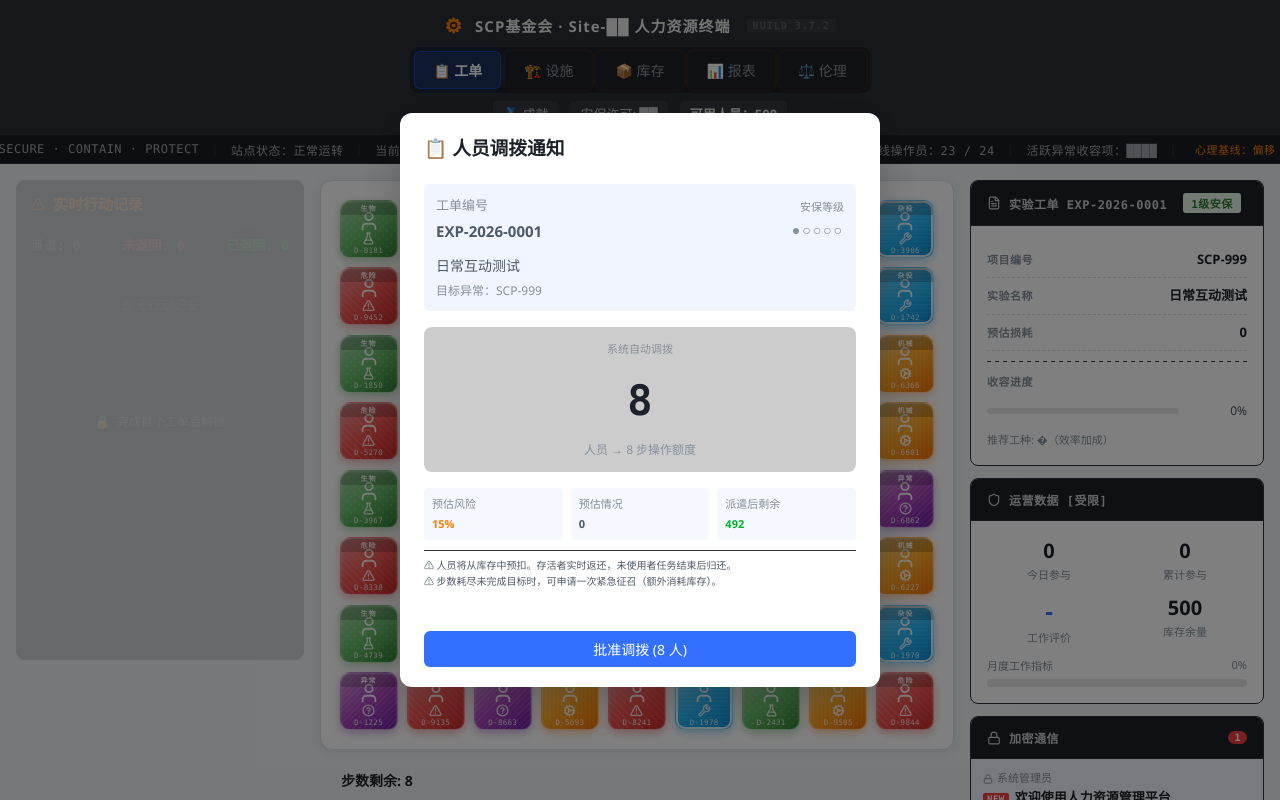
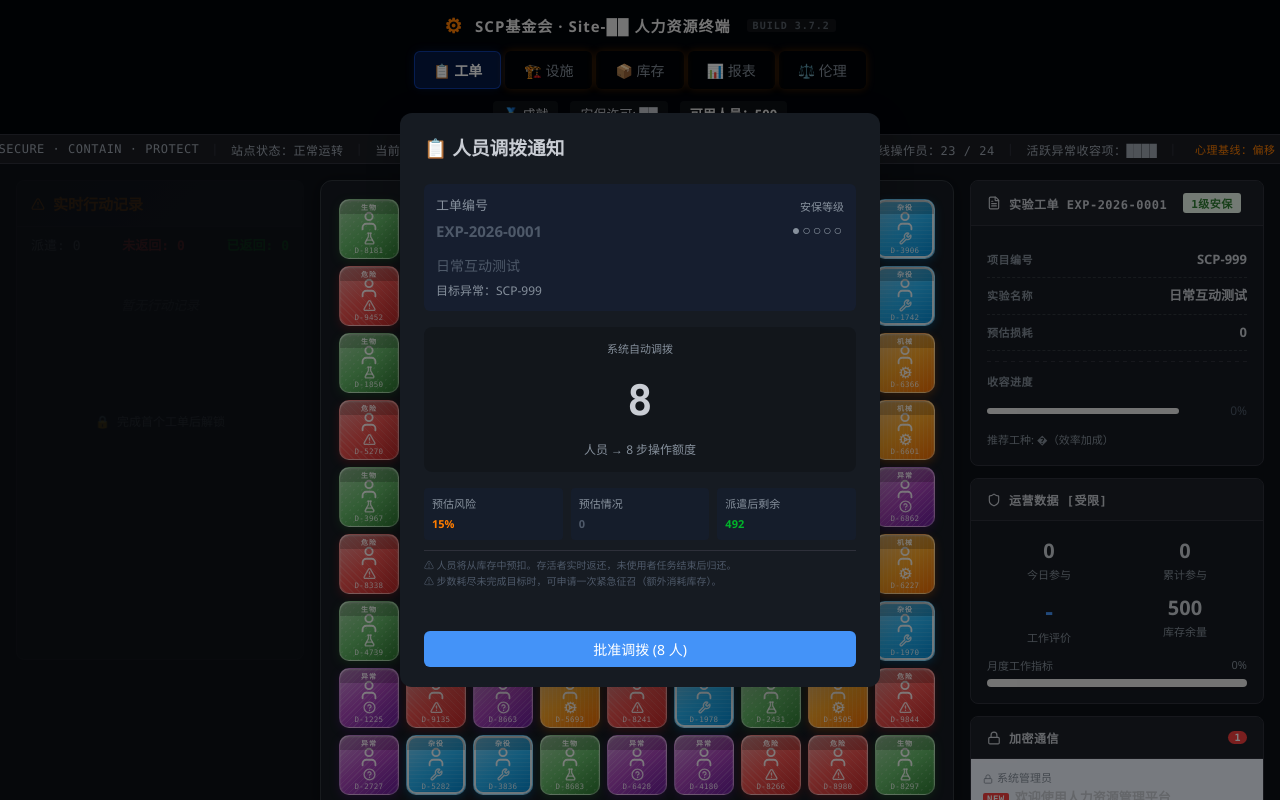
Before and after one commit to GooHello/Class-D_ELIMINATING, a React (Vite) app: page / in a window 1280 px wide. Shown: the top 800 px of the page. Built offline with nearby package versions, Linux system fonts and the light colour scheme.

Commit message:
beta: 9x9 board, full dark theme, phase transition ceremony

```diff
--- a/src/App.tsx
+++ b/src/App.tsx
@@ -138,6 +138,7 @@ function App() {
   const [showEndingA, setShowEndingA] = useState(false);
   const [endingLines, setEndingLines] = useState<string[]>([]);
   const [showEndingBtn, setShowEndingBtn] = useState(false);
+  const [phaseOverlay, setPhaseOverlay] = useState<string | null>(null); // Phase转换全屏overlay
   const [endingBtnText, setEndingBtnText] = useState('[接受重新分类]');
   const [currentEndingId, setCurrentEndingId] = useState<string | null>(null); // 当前结局ID
   const [showParallelEndings, setShowParallelEndings] = useState(false); // 平行结局列表
@@ -854,8 +855,10 @@ function App() {
       const nextPhase = getPhase(nextLevel);
       const notice = getPhaseTransitionNotice(nextPhase);
       if (notice) {
-        setHesitationNotice(notice);
-        setTimeout(() => setHesitationNotice(null), 5000);
+        // 全屏overlay仪式感 + 写入战报
+        setPhaseOverlay(notice);
+        addLogEntry({ type: 'system' as any, scpName: '⚙ 系统', detail: notice });
+        setTimeout(() => setPhaseOverlay(null), 4000);
       }
       // Ethics review already handled in handleLevelComplete — no duplicate trigger here
     }
@@ -2136,6 +2139,13 @@ function App() {
       )}
 
       {/* ===== ENDING SCREENS ===== */}
+      {/* Phase Transition Overlay */}
+      {phaseOverlay && (
+        <div className="phase-overlay">
+          <div className="phase-overlay-text">{phaseOverlay}</div>
+        </div>
+      )}
+
       {showGlitch && <div className="glitch-overlay" />}
 
       {showEndingA && (
--- a/src/game/MatchEngine.ts
+++ b/src/game/MatchEngine.ts
@@ -2,7 +2,7 @@ import type { PieceColor } from '../data/missions';
 
 export type SpecialType = 'none' | 'striped_h' | 'striped_v' | 'bomb' | 'rainbow';
 
-export const ROWS = 8;
+export const ROWS = 9;
 export const COLS = 9;
 
 export interface Piece {
--- a/src/index.css
+++ b/src/index.css
@@ -1,16 +1,18 @@
 :root {
-  --oa-bg: #f0f2f5;
-  --oa-text: #1d2129;
-  --oa-accent: #3370ff;
-  --oa-border: #dee0e3;
-  --oa-panel: #ffffff;
-  --oa-nav: #2b2f36;
+  --oa-bg: #0d1117;
+  --oa-text: #c9cdd4;
+  --oa-accent: #4493f8;
+  --oa-border: #30363d;
+  --oa-panel: #161b22;
+  --oa-nav: #010409;
   --oa-nav-text: #c9cdd4;
-  --piece-blue: #4FC3F7;
-  --piece-red: #EF5350;
-  --piece-green: #66BB6A;
-  --piece-orange: #FFA726;
-  --piece-purple: #AB47BC;
+  --oa-card: #1c2128;
+  --oa-card-hover: #262c36;
+  --piece-blue: #58a6ff;
+  --piece-red: #f85149;
+  --piece-green: #3fb950;
+  --piece-orange: #d29922;
+  --piece-purple: #bc8cff;
 }
 
 * {
@@ -289,7 +291,7 @@ body {
   background: var(--oa-panel);
   border-radius: 12px;
   padding: 16px;
-  box-shadow: 0 2px 12px rgba(0,0,0,0.08);
+  box-shadow: 0 2px 16px rgba(0,0,0,0.4);
   border: 1px solid var(--oa-border);
   position: relative;
   overflow: hidden;
@@ -298,10 +300,10 @@ body {
 .board-grid {
   display: grid;
   grid-template-columns: repeat(9, 1fr);
-  grid-template-rows: repeat(8, 1fr);
-  gap: 4px;
+  grid-template-rows: repeat(9, 1fr);
+  gap: 3px;
   width: 600px;
-  height: 536px;
+  height: 600px;
 }
 
 .piece-cell {
@@ -324,8 +326,10 @@ body {
 
 /* -- piece token (personnel badge) -- */
 .piece-token {
-  width: 58px;
-  height: 58px;
+  width: 100%;
+  height: 100%;
+  max-width: 60px;
+  max-height: 60px;
   border-radius: 10px;
   transition: all 0.2s;
   position: relative;
@@ -397,7 +401,7 @@ body {
 }
 
 .piece-cell.selected .piece-token {
-  box-shadow: 0 0 0 3px #fff, 0 0 0 5px var(--oa-accent), 0 0 16px rgba(51,112,255,0.5);
+  box-shadow: 0 0 0 3px var(--oa-panel), 0 0 0 5px var(--oa-accent), 0 0 16px rgba(51,112,255,0.5);
   transform: scale(1.05);
 }
 
@@ -449,7 +453,7 @@ body {
 }
 
 .piece-token.player-piece {
-  box-shadow: 0 0 0 2px #fff, 0 0 0 4px #ff4444, 0 0 20px rgba(255, 68, 68, 0.5);
+  box-shadow: 0 0 0 2px var(--oa-panel), 0 0 0 4px #ff4444, 0 0 20px rgba(255, 68, 68, 0.5);
   animation: glowPulse 1s ease-in-out infinite;
 }
 
@@ -535,7 +539,7 @@ body {
   font-weight: 600;
   color: var(--oa-text);
   border-bottom: 1px solid var(--oa-border);
-  background: #fafbfc;
+  background: var(--oa-card);
   display: flex;
   align-items: center;
   gap: 6px;
@@ -733,7 +737,7 @@ body {
   color: #4e5969;
   white-space: pre-wrap;
   font-family: "SimSun", "Noto Serif CKJ SC", serif;
-  background: #fafbfc;
+  background: var(--oa-card);
   border-top: 1px solid var(--oa-border);
 }
 
@@ -799,13 +803,14 @@ body {
 /* ========== REPORT MODAL ========== */
 .report-modal .report-content {
   padding: 24px;
-  background: #fffef5;
-  border: 2px solid #d4d0c0;
+  background: var(--oa-card);
+  border: 1px solid var(--oa-border);
   border-radius: 4px;
   margin: 12px 24px 0;
   font-size: 14px;
   line-height: 2;
-  font-family: "SimSun", "Noto Serif CKJ SC", serif;
+  font-family: "Consolas", "Courier New", monospace;
+  color: var(--oa-text);
 }
 
 .report-title {
@@ -814,8 +819,9 @@ body {
   font-weight: 700;
   margin-bottom: 16px;
   padding-bottom: 8px;
-  border-bottom: 2px solid #333;
-  font-family: "SimSun", serif;
+  border-bottom: 1px solid var(--oa-border);
+  font-family: "Consolas", monospace;
+  color: #e8e8e8;
 }
 
 .report-line {
@@ -825,14 +831,14 @@ body {
 
 .report-divider {
   border: none;
-  border-top: 1px solid #d4d0c0;
+  border-top: 1px solid var(--oa-border);
   margin: 12px 0;
 }
 
 .report-conclusion {
   margin-top: 12px;
   padding-top: 12px;
-  border-top: 1px dashed #d4d0c0;
+  border-top: 1px dashed var(--oa-border);
 }
 
 .report-rating {
@@ -884,7 +890,7 @@ body {
 
 /* ========== ETHICS REVIEW ========== */
 .ethics-modal .modal-header {
-  background: #fafbfc;
+  background: var(--oa-card);
   border-bottom: 1px solid var(--oa-border);
 }
 
@@ -1178,6 +1184,46 @@ body {
   white-space: nowrap;
 }
 
+/* ========== PHASE TRANSITION OVERLAY ========== */
+.phase-overlay {
+  position: fixed;
+  top: 0;
+  left: 0;
+  width: 100%;
+  height: 100%;
+  background: rgba(0, 0, 0, 0.85);
+  z-index: 4500;
+  display: flex;
+  align-items: center;
+  justify-content: center;
+  animation: phaseIn 4s ease-out forwards;
+}
+
+.phase-overlay-text {
+  font-family: "Consolas", "Courier New", monospace;
+  font-size: 15px;
+  color: #86909c;
+  max-width: 500px;
+  text-align: center;
+  line-height: 1.8;
+  letter-spacing: 0.5px;
+  animation: phaseTextIn 4s ease-out forwards;
+}
+
+@keyframes phaseIn {
+  0% { opacity: 0; }
+  15% { opacity: 1; }
+  80% { opacity: 1; }
+  100% { opacity: 0; }
+}
+
+@keyframes phaseTextIn {
+  0% { opacity: 0; transform: translateY(10px); }
+  20% { opacity: 1; transform: translateY(0); }
+  75% { opacity: 1; }
+  100% { opacity: 0; }
+}
+
 /* ========== GLITCH EFFECT ========== */
 .glitch-overlay {
   position: fixed;
@@ -1222,7 +1268,7 @@ body {
   user-select: none;
 }
 
-/* 数字越大越显眼 — 但永远不解释自己 */
+/* 数字越大越显眼 - 但永远不解释自己 */
 .silent-counter:hover .silent-number {
   color: #86909c;
 }
@@ -1284,7 +1330,7 @@ body {
 }
 
 .system-bug::before {
-  content: '⚙ 系统日志: ';
+  content: '📡 系统日志: ';
   color: #ff7d00;
 }
 
@@ -1629,7 +1675,7 @@ body {
   position: absolute;
   padding: 4px 10px;
   background: rgba(255, 255, 255, 0.95);
-  border: 1px solid #dee0e3;
+  border: 1px solid var(--oa-border);
   border-radius: 8px;
   font-size: 11px;
   color: #4e5969;
@@ -1648,9 +1694,9 @@ body {
   transform: translateX(-50%) rotate(45deg);
   width: 8px;
   height: 8px;
-  background: #fff;
-  border-right: 1px solid #dee0e3;
-  border-bottom: 1px solid #dee0e3;
+  background: var(--oa-card);
+  border-right: 1px solid var(--oa-border);
+  border-bottom: 1px solid var(--oa-border);
 }
 
 .speech-bubble.waste {
```
